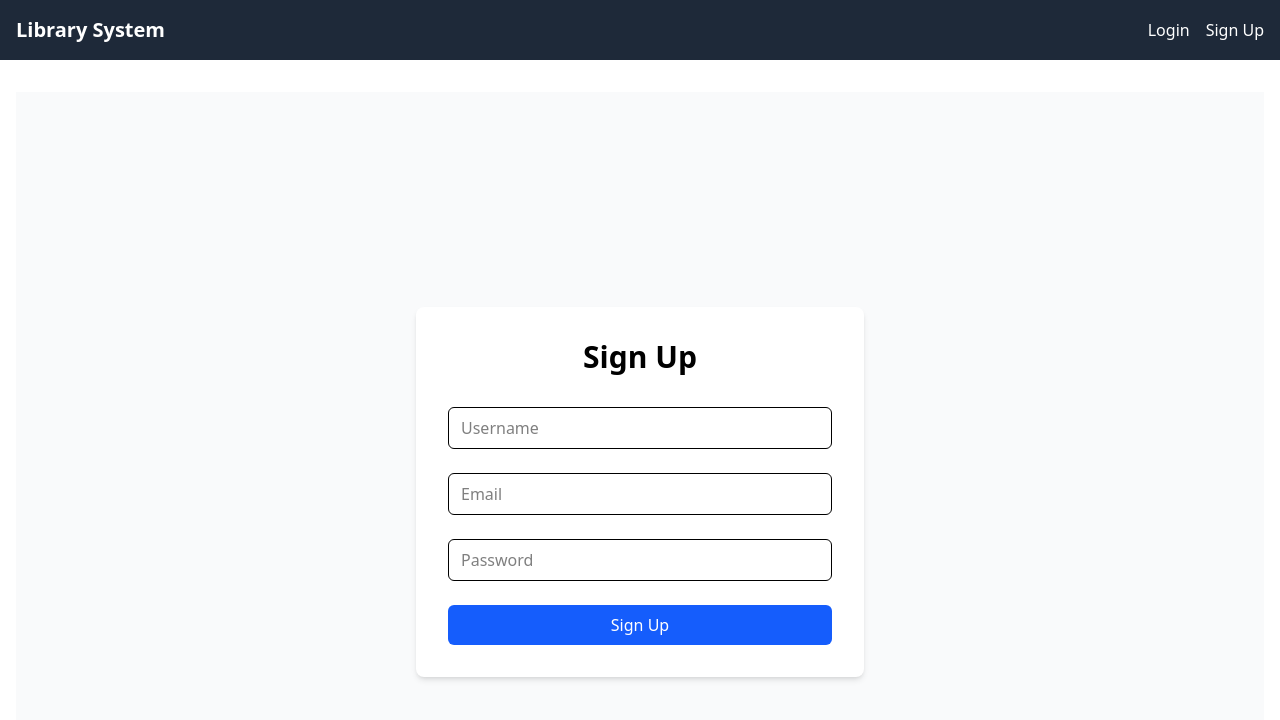
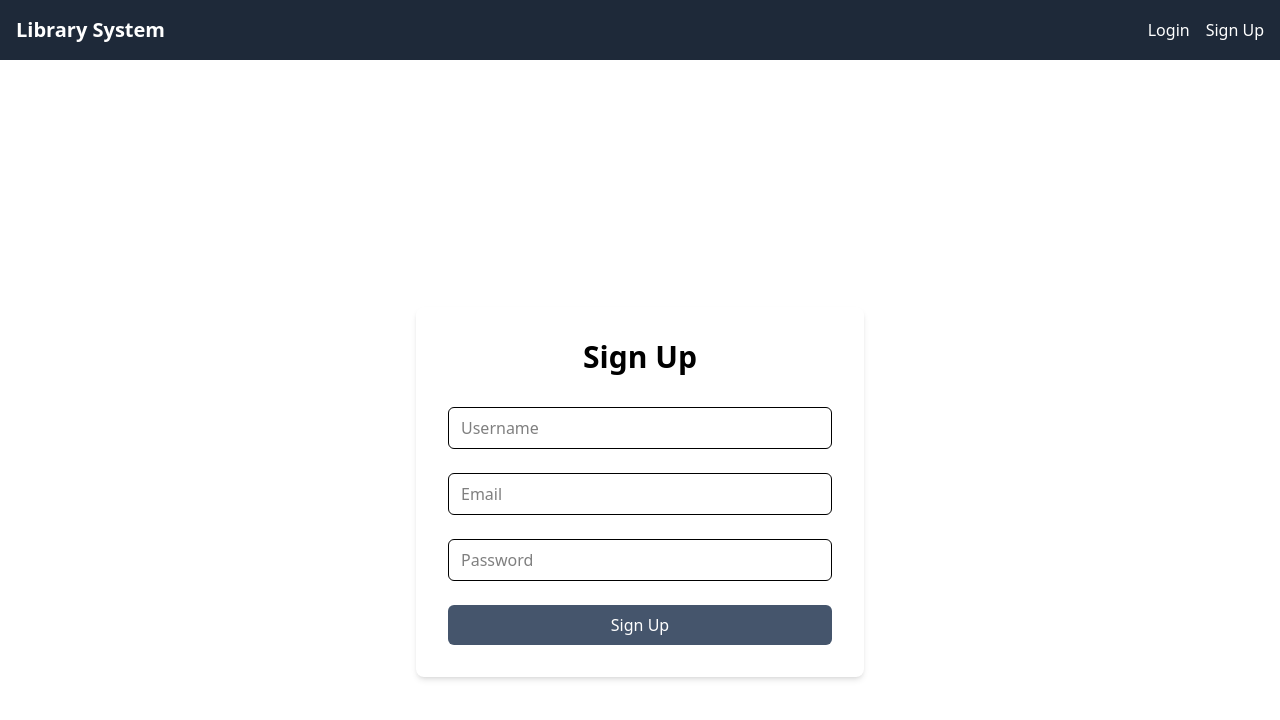
Before and after one commit to SiddhantDas18/library_fe, a React (Vite) app: page /signup in a window 1280 px wide. Shown: the top 720 px of the page. Built offline with nearby package versions, Linux system fonts and the light colour scheme.

Commit message:
Added a few ui changes on the both signup and signin area

```diff
--- a/src/pages/Login.tsx
+++ b/src/pages/Login.tsx
@@ -35,7 +35,7 @@ export default function Login() {
     }
 
     return (
-        <div className="min-h-screen flex items-center justify-center bg-gray-50">
+        <div className="min-h-screen flex items-center justify-center">
             <div className="max-w-md w-full space-y-8 p-8 bg-white rounded-lg shadow-md">
                 <h2 className="text-center text-3xl font-bold">Login</h2>
                 <form className="mt-8 space-y-6" onSubmit={handleSubmit}>
@@ -61,7 +61,7 @@ export default function Login() {
                     </div>
                     <button
                         type="submit"
-                        className="w-full py-2 px-4 bg-blue-600 text-white rounded-md hover:bg-blue-700"
+                        className="w-full py-2 px-4 bg-slate-600 text-white rounded-md hover:bg-slate-700"
                     >
                         Login
                     </button>
--- a/src/pages/Signup.tsx
+++ b/src/pages/Signup.tsx
@@ -29,7 +29,7 @@ export default function Signup() {
     }
 
     return (
-        <div className="min-h-screen flex items-center justify-center bg-gray-50">
+        <div className="min-h-screen flex items-center justify-center ">
             <div className="max-w-md w-full space-y-8 p-8 bg-white rounded-lg shadow-md">
                 <h2 className="text-center text-3xl font-bold">Sign Up</h2>
                 <form className="mt-8 space-y-6" onSubmit={handleSubmit}>
@@ -65,7 +65,7 @@ export default function Signup() {
                     </div>
                     <button
                         type="submit"
-                        className="w-full py-2 px-4 bg-blue-600 text-white rounded-md hover:bg-blue-700"
+                        className="w-full py-2 px-4 bg-slate-600 text-white rounded-md hover:bg-slate-700"
                     >
                         Sign Up
                     </button>
```
Also changed, not shown: 1 other file (tests, documents, lock files or other folders).
